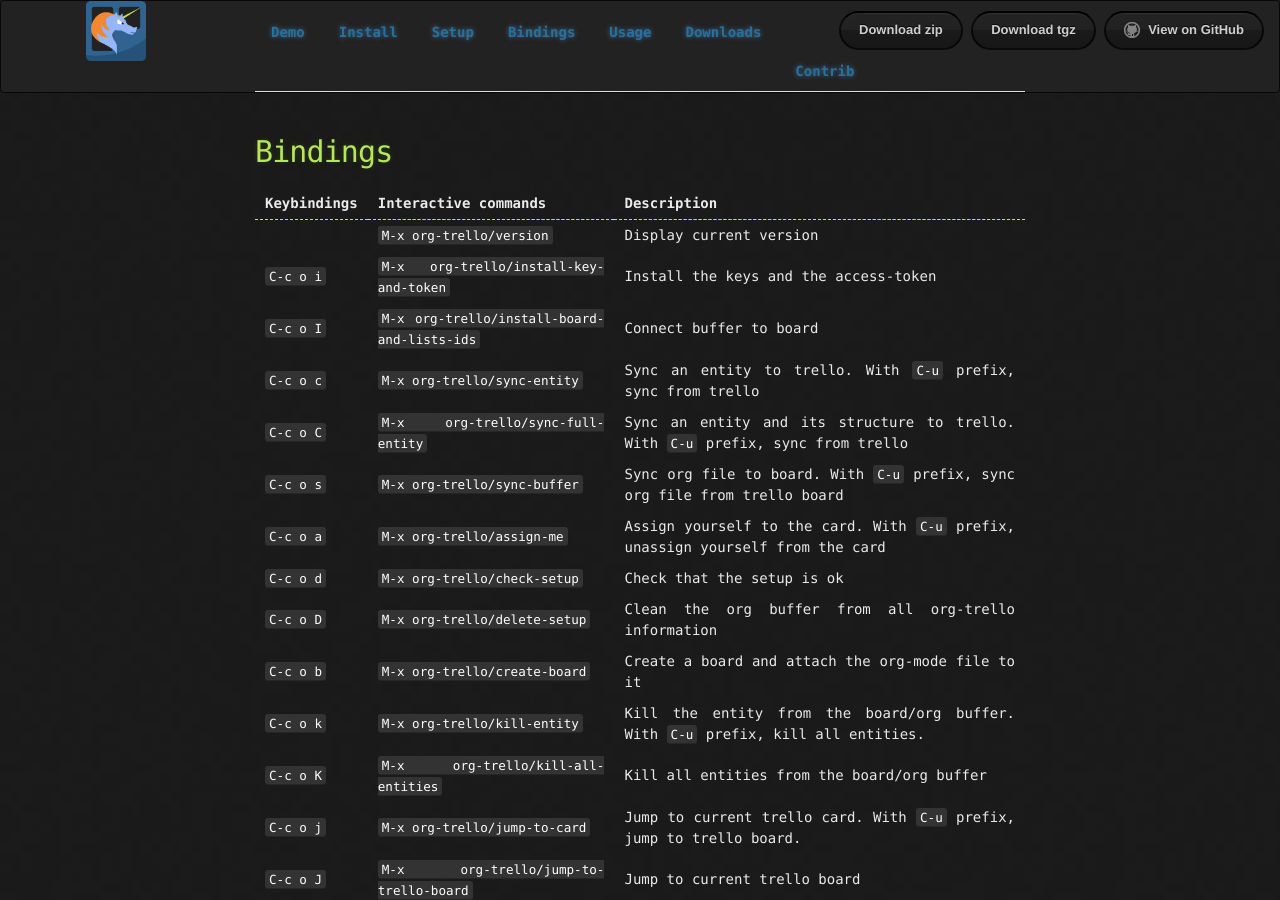
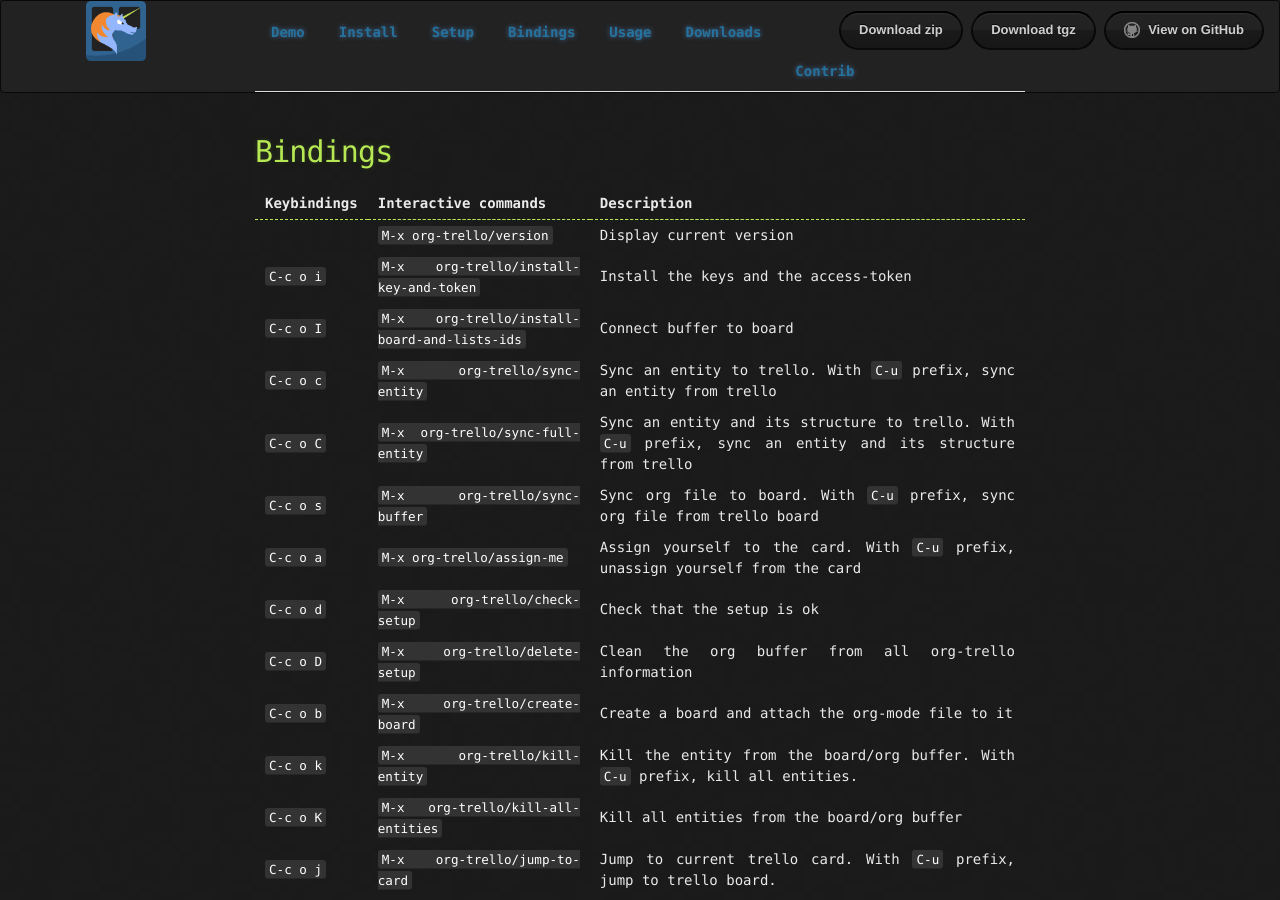
Before and after one commit to org-trello/org-trello.github.io, a Jekyll site: the page built from bindings.md, in a window 1280 px wide and 900 px high. Built offline with Jekyll 4.4.1, drawn with Linux system fonts in a browser that asks for light colours; Markdown is read by kramdown in place of the engine named in the settings.

Commit message:
Improve bindings

```diff
--- a/bindings.md
+++ b/bindings.md
@@ -9,8 +9,8 @@ Keybindings        | Interactive commands                                  | Des
                    | <kbd>M-x org-trello/version</kbd>                     | Display current version
 <kbd>C-c o i</kbd> | <kbd>M-x org-trello/install-key-and-token</kbd>       | Install the keys and the access-token
 <kbd>C-c o I</kbd> | <kbd>M-x org-trello/install-board-and-lists-ids</kbd> | Connect buffer to board
-<kbd>C-c o c</kbd> | <kbd>M-x org-trello/sync-entity</kbd>                 | Sync an entity to trello. With <kbd>C-u</kbd> prefix, sync from trello
-<kbd>C-c o C</kbd> | <kbd>M-x org-trello/sync-full-entity</kbd>            | Sync an entity and its structure to trello. With <kbd>C-u</kbd> prefix, sync from trello
+<kbd>C-c o c</kbd> | <kbd>M-x org-trello/sync-entity</kbd>                 | Sync an entity to trello. With <kbd>C-u</kbd> prefix, sync an entity from trello
+<kbd>C-c o C</kbd> | <kbd>M-x org-trello/sync-full-entity</kbd>            | Sync an entity and its structure to trello. With <kbd>C-u</kbd> prefix, sync an entity and its structure from trello
 <kbd>C-c o s</kbd> | <kbd>M-x org-trello/sync-buffer</kbd>                 | Sync org file to board. With <kbd>C-u</kbd> prefix, sync org file from trello board
 <kbd>C-c o a</kbd> | <kbd>M-x org-trello/assign-me</kbd>                   | Assign yourself to the card. With <kbd>C-u</kbd> prefix, unassign yourself from the card
 <kbd>C-c o d</kbd> | <kbd>M-x org-trello/check-setup</kbd>                 | Check that the setup is ok
```
